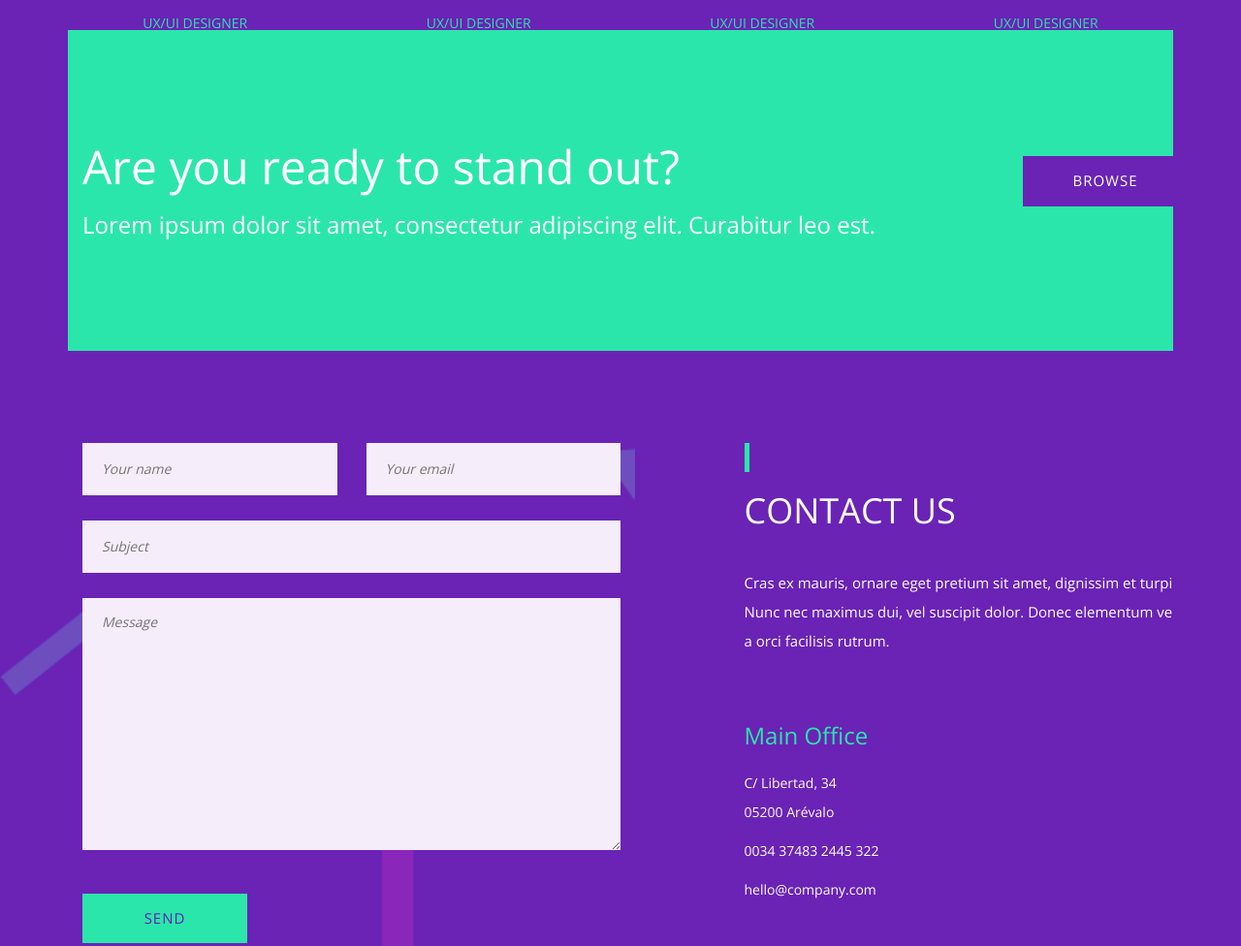
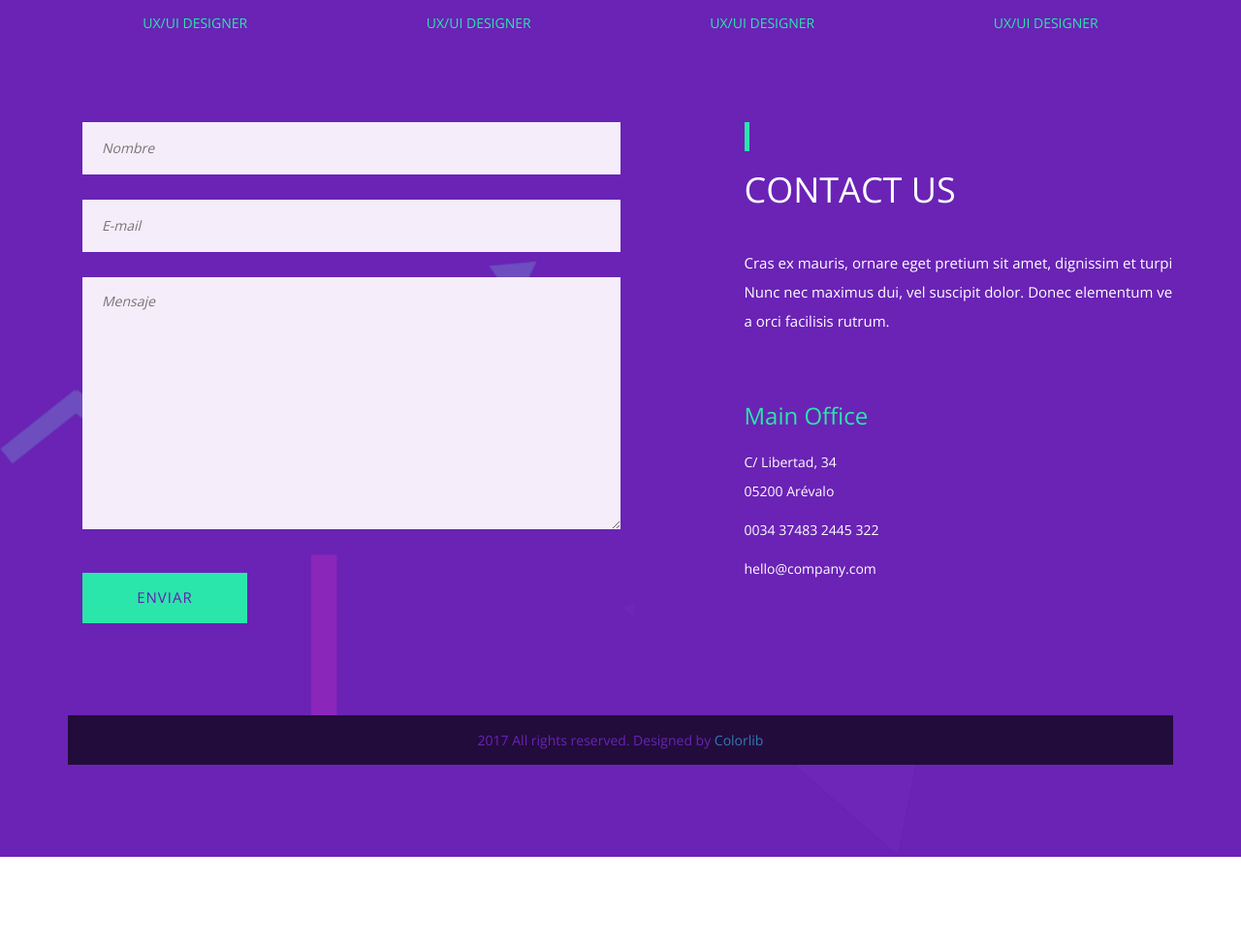
Before and after one commit to adrianpadillac/evolutionbank, a plain HTML site: page index.html in a window 1280 px wide. Shown: the part 5080-6056 px from the top of the page at 97% size. After the commit the page ends 5964 px from the top, so only its background shows below. Drawn offline with nearby package versions, Linux system fonts and the light colour scheme.

Commit message:
Formulario de contacto

```diff
--- a/index.html
+++ b/index.html
@@ -420,25 +420,6 @@
 	<!-- Team Section end-->
 
 
-	<!-- Promotion section -->
-	<div class="promotion-section">
-		<div class="container">
-			<div class="row">
-				<div class="col-md-9">
-					<h2>Are you ready to stand out?</h2>
-					<p>Lorem ipsum dolor sit amet, consectetur adipiscing elit. Curabitur leo est.</p>
-				</div>
-				<div class="col-md-3">
-					<div class="promo-btn-area">
-						<a href="" class="site-btn btn-2">Browse</a>
-					</div>
-				</div>
-			</div>
-		</div>
-	</div>
-	<!-- Promotion section end-->
-
-
 	<!-- Contact section -->
 	<div class="contact-section spad fix">
 		<div class="container">
@@ -458,16 +439,11 @@
 				<div class="col-md-6 col-pull">
 					<form class="form-class" id="con_form">
 						<div class="row">
-							<div class="col-sm-6">
-								<input type="text" name="name" placeholder="Your name">
-							</div>
-							<div class="col-sm-6">
-								<input type="text" name="email" placeholder="Your email">
-							</div>
 							<div class="col-sm-12">
-								<input type="text" name="subject" placeholder="Subject">
-								<textarea name="message" placeholder="Message"></textarea>
-								<button class="site-btn">send</button>
+								<input type="text" name="name" placeholder="Nombre">
+								<input type="text" name="email" placeholder="E-mail">
+								<textarea name="message" placeholder="Mensaje"></textarea>
+								<button class="site-btn">Enviar</button>
 							</div>
 						</div>
 					</form>
```
